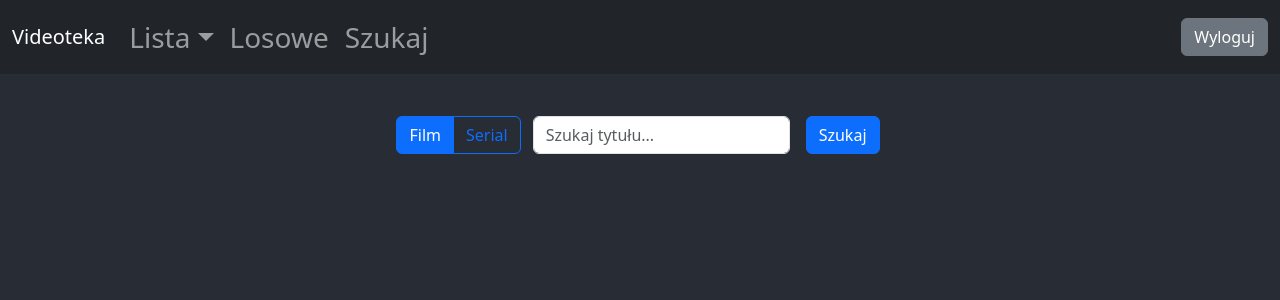
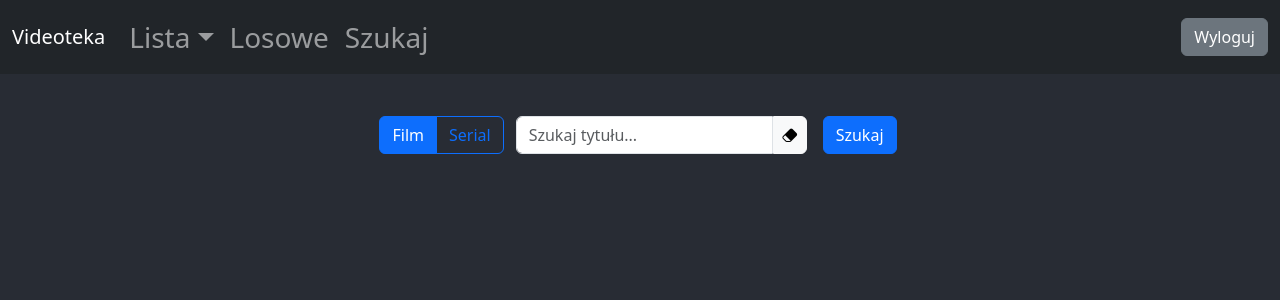
Before and after one commit to malahor1610/Videoteka, a Next.js app in the folder frontend/: page /search in a window 1280 px wide. Shown: the top 300 px of the page. Built offline with nearby package versions, Linux system fonts and the light colour scheme.

Commit message:
added a button to quickly clear the search input

```diff
--- a/frontend/app/search/page.js
+++ b/frontend/app/search/page.js
@@ -29,12 +29,20 @@ export default function Search() {
         <Row className="justify-content-center my-3">
           <Type type={type} setType={setType} />
           <Input
-            className="my-1 w-auto col-auto"
+            className="my-1 w-auto col-auto rounded-0 rounded-start"
             value={title}
             placeholder="Szukaj tytułu..."
             onChange={(e) => setTitle(e.target.value)}
           />
-          <Button color="primary" className="col-auto mx-3 my-1">
+          <Button
+            color="light"
+            type="button"
+            onClick={() => setTitle("")}
+            className="col-auto mx-0 my-1 p-0 rounded-0 rounded-end"
+          >
+            <i className="bi bi-eraser-fill dark p-2 fs-6"></i>
+          </Button>
+          <Button color="primary" type="submit" className="col-auto mx-3 my-1">
             Szukaj
           </Button>
         </Row>
```
